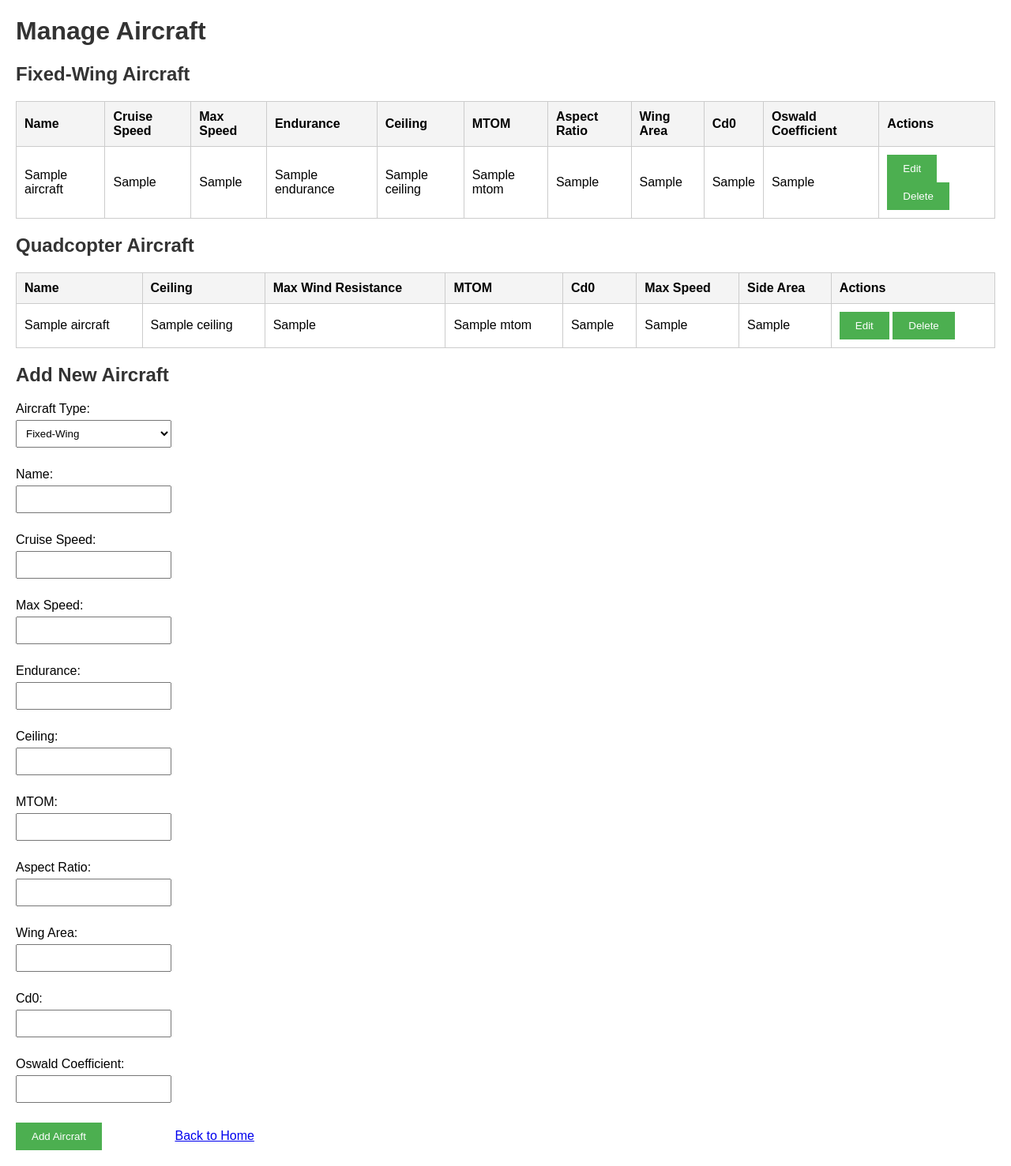
After one commit to Enclaveisbased/Estagio_ANAC_EMANUEL_CAMACHO, a Flask app: template templates/manage_aircraft.html in a window 1280 px wide. The commit adds this page. Shown: the whole page at 79% size. Run offline with Flask 3, Linux system fonts and the light colour scheme; the template is opened without the code that fills it: most values are stand-ins (such as "Sample title", 1, 10 or a date in 2020); parts of the project's set-up code (start-up, migrations or seed data) failed here and were passed over.

Commit message:
Path and Data management
Fixed the printed path on the map via more accurate equations for latitude/longitude deviations in relation to meters travelled. Added a page for data management, editing, deleting and adding, still in dev very broken nukes the data sheet

```diff
--- a/app.py
+++ b/app.py
@@ -1,24 +1,19 @@
 from flask import Flask, render_template, request, redirect, url_for, flash
-
 import pandas as pd
 import json
 import requests
-from geopy.distance import geodesic
+import numpy as np
 import Simmpy
-import numpy as np
-import Unitconversions as cf
-import Glidecharpy
-import Ballisticpy
-import matplotlib.pyplot as plt
-from mpl_toolkits.mplot3d import Axes3D
 
 app = Flask(__name__)
 app.secret_key = 'your_secret_key'  # For session management
 
-# Dummy data
 file_path = 'DATASHEET.xlsx'
-fixed_wing_df = pd.read_excel(file_path, sheet_name='fixed', header=None, names=['Name', 'Cruise speed', 'Max speed', 'Endurance', 'Ceiling', 'MTOM', 'Aspect Ratio', 'Wing Area', 'Cd0', 'Oswald Coefficient'])
-quadcopter_df = pd.read_excel(file_path, sheet_name='quad', header=None, names=['Name', 'Ceiling', 'Max Wind Resistance', 'MTOM', 'Cd0', 'Max speed', 'Side area'])
+fixed_wing_df = pd.read_excel(file_path, sheet_name='fixed', header=None, names=[
+    'Name', 'Cruise speed', 'Max speed', 'Endurance', 'Ceiling', 'MTOM',
+    'Aspect Ratio', 'Wing Area', 'Cd0', 'Oswald Coefficient'])
+quadcopter_df = pd.read_excel(file_path, sheet_name='quad', header=None, names=[
+    'Name', 'Ceiling', 'Max Wind Resistance', 'MTOM', 'Cd0', 'Max speed', 'Side area'])
 
 @app.route('/')
 def index():
@@ -175,7 +170,97 @@ def run_analysis():
     return render_template('results.html', finalv=finalv, falltime=falltime,
                            dxv=json.dumps(dxv), dyv=json.dumps(dyv), dzv=json.dumps(dzv),
                            initial_latitude=initial_latitude, initial_longitude=initial_longitude,
-                           final_latitude=final_latitude, final_longitude=final_longitude, distancetravelled=distancetravelled, final_kinetic_energy = final_kinetic_energy)
+                           final_latitude=final_latitude, final_longitude=final_longitude, distancetravelled=distancetravelled, final_kinetic_energy=final_kinetic_energy)
+
+@app.route('/manage_aircraft')
+def manage_aircraft():
+    return render_template('manage_aircraft.html',
+                           fixed_wing_list=fixed_wing_df.to_dict(orient='records'),
+                           quadcopter_list=quadcopter_df.to_dict(orient='records'))
+
+@app.route('/add_aircraft', methods=['POST'])
+def add_aircraft():
+    aircraft_type = request.form.get('aircraft_type')
+    aircraft_data = {
+        'Name': request.form.get('Name'),
+        'Cruise speed': request.form.get('Cruise speed'),
+        'Max speed': request.form.get('Max speed'),
+        'Endurance': request.form.get('Endurance'),
+        'Ceiling': request.form.get('Ceiling'),
+        'MTOM': request.form.get('MTOM'),
+        'Aspect Ratio': request.form.get('Aspect Ratio'),
+        'Wing Area': request.form.get('Wing Area'),
+        'Cd0': request.form.get('Cd0'),
+        'Oswald Coefficient': request.form.get('Oswald Coefficient'),
+        'Max Wind Resistance': request.form.get('Max Wind Resistance'),
+        'Side area': request.form.get('Side area')
+    }
+
+    global fixed_wing_df, quadcopter_df
+
+    if aircraft_type == 'fixed_wing':
+        new_row = pd.DataFrame([aircraft_data])
+        fixed_wing_df = pd.concat([fixed_wing_df, new_row], ignore_index=True)
+        fixed_wing_df.to_excel(file_path, sheet_name='fixed', index=False)
+    elif aircraft_type == 'quadcopter':
+        new_row = pd.DataFrame([aircraft_data])
+        quadcopter_df = pd.concat([quadcopter_df, new_row], ignore_index=True)
+        quadcopter_df.to_excel(file_path, sheet_name='quad', index=False)
+    else:
+        flash("Invalid aircraft type selected.", category='error')
+
+    return redirect(url_for('manage_aircraft'))
+
+@app.route('/edit_aircraft/<string:aircraft_type>/<int:index>', methods=['GET', 'POST'])
+def edit_aircraft(aircraft_type, index):
+    global fixed_wing_df, quadcopter_df
+
+    if request.method == 'POST':
+        updated_data = {k: v for k, v in request.form.items() if k not in ['aircraft_type', 'index']}
+
+        try:
+            if aircraft_type == 'fixed_wing':
+                for key, value in updated_data.items():
+                    fixed_wing_df.at[index, key] = value
+                fixed_wing_df.to_excel(file_path, sheet_name='fixed', index=False)
+            elif aircraft_type == 'quadcopter':
+                for key, value in updated_data.items():
+                    quadcopter_df.at[index, key] = value
+                quadcopter_df.to_excel(file_path, sheet_name='quad', index=False)
+            flash('Aircraft updated successfully!', 'success')
+        except Exception as e:
+            flash(f"An error occurred while updating the aircraft: {e}", 'error')
+
+        return redirect(url_for('manage_aircraft'))
+
+    # Prepare the data for rendering in the edit form
+    if aircraft_type == 'fixed_wing':
+        aircraft_data = fixed_wing_df.iloc[index].to_dict()
+    elif aircraft_type == 'quadcopter':
+        aircraft_data = quadcopter_df.iloc[index].to_dict()
+
+    return render_template('manage_aircraft.html',
+                           edit_mode=True,
+                           aircraft_type=aircraft_type,
+                           index=index,
+                           aircraft_data=aircraft_data,
+                           fixed_wing_list=fixed_wing_df.to_dict(orient='records'),
+                           quadcopter_list=quadcopter_df.to_dict(orient='records'))
+
+@app.route('/delete_aircraft/<string:aircraft_type>/<int:index>', methods=['POST'])
+def delete_aircraft(aircraft_type, index):
+    global fixed_wing_df, quadcopter_df
+
+    if aircraft_type == 'fixed_wing':
+        fixed_wing_df = fixed_wing_df.drop(index).reset_index(drop=True)
+        fixed_wing_df.to_excel(file_path, sheet_name='fixed', index=False)
+    elif aircraft_type == 'quadcopter':
+        quadcopter_df = quadcopter_df.drop(index).reset_index(drop=True)
+        quadcopter_df.to_excel(file_path, sheet_name='quad', index=False)
+    else:
+        flash("Invalid aircraft type selected.", category='error')
+
+    return redirect(url_for('manage_aircraft'))
 
 if __name__ == '__main__':
     app.run(debug=True)
--- /dev/null
+++ b/templates/manage_aircraft.html
@@ -0,0 +1,249 @@
+<!DOCTYPE html>
+<html lang="en">
+<head>
+    <meta charset="UTF-8">
+    <meta name="viewport" content="width=device-width, initial-scale=1.0">
+    <title>Manage Aircraft</title>
+    <style>
+        body {
+            font-family: Arial, sans-serif;
+            margin: 20px;
+        }
+        h1, h2 {
+            color: #333;
+        }
+        table {
+            width: 100%;
+            border-collapse: collapse;
+            margin-bottom: 20px;
+        }
+        table, th, td {
+            border: 1px solid #ccc;
+        }
+        th, td {
+            padding: 10px;
+            text-align: left;
+        }
+        th {
+            background-color: #f4f4f4;
+        }
+        form {
+            display: inline-block;
+        }
+        .form-group {
+            margin-bottom: 15px;
+        }
+        label {
+            display: block;
+            margin-bottom: 5px;
+        }
+        input[type="text"], select {
+            width: 100%;
+            padding: 8px;
+            box-sizing: border-box;
+            margin-bottom: 10px;
+        }
+        input[type="submit"], button {
+            background-color: #4CAF50;
+            color: white;
+            padding: 10px 20px;
+            border: none;
+            cursor: pointer;
+        }
+        input[type="submit"]:hover, button:hover {
+            background-color: #45a049;
+        }
+        .hidden {
+            display: none;
+        }
+    </style>
+</head>
+<body>
+    <h1>Manage Aircraft</h1>
+
+    <!-- Fixed-Wing Aircraft Section -->
+    <h2>Fixed-Wing Aircraft</h2>
+    <table>
+        <thead>
+            <tr>
+                <th>Name</th>
+                <th>Cruise Speed</th>
+                <th>Max Speed</th>
+                <th>Endurance</th>
+                <th>Ceiling</th>
+                <th>MTOM</th>
+                <th>Aspect Ratio</th>
+                <th>Wing Area</th>
+                <th>Cd0</th>
+                <th>Oswald Coefficient</th>
+                <th>Actions</th>
+            </tr>
+        </thead>
+        <tbody>
+            {% for aircraft in fixed_wing_list %}
+            <tr>
+                <td>{{ aircraft.Name }}</td>
+                <td>{{ aircraft['Cruise speed'] }}</td>
+                <td>{{ aircraft['Max speed'] }}</td>
+                <td>{{ aircraft.Endurance }}</td>
+                <td>{{ aircraft.Ceiling }}</td>
+                <td>{{ aircraft.MTOM }}</td>
+                <td>{{ aircraft['Aspect Ratio'] }}</td>
+                <td>{{ aircraft['Wing Area'] }}</td>
+                <td>{{ aircraft.Cd0 }}</td>
+                <td>{{ aircraft['Oswald Coefficient'] }}</td>
+                <td>
+                    <form action="{{ url_for('edit_aircraft', aircraft_type='fixed_wing', index=loop.index0) }}" method="post">
+                        <input type="submit" value="Edit">
+                    </form>
+                    <form action="{{ url_for('delete_aircraft', aircraft_type='fixed_wing', index=loop.index0) }}" method="post">
+                        <input type="submit" value="Delete">
+                    </form>
+                </td>
+            </tr>
+            {% endfor %}
+        </tbody>
+    </table>
+
+    <!-- Quadcopter Aircraft Section -->
+    <h2>Quadcopter Aircraft</h2>
+    <table>
+        <thead>
+            <tr>
+                <th>Name</th>
+                <th>Ceiling</th>
+                <th>Max Wind Resistance</th>
+                <th>MTOM</th>
+                <th>Cd0</th>
+                <th>Max Speed</th>
+                <th>Side Area</th>
+                <th>Actions</th>
+            </tr>
+        </thead>
+        <tbody>
+            {% for aircraft in quadcopter_list %}
+            <tr>
+                <td>{{ aircraft.Name }}</td>
+                <td>{{ aircraft.Ceiling }}</td>
+                <td>{{ aircraft['Max Wind Resistance'] }}</td>
+                <td>{{ aircraft.MTOM }}</td>
+                <td>{{ aircraft.Cd0 }}</td>
+                <td>{{ aircraft['Max speed'] }}</td>
+                <td>{{ aircraft['Side area'] }}</td>
+                <td>
+                    <form action="{{ url_for('edit_aircraft', aircraft_type='quadcopter', index=loop.index0) }}" method="post">
+                        <input type="submit" value="Edit">
+                    </form>
+                    <form action="{{ url_for('delete_aircraft', aircraft_type='quadcopter', index=loop.index0) }}" method="post">
+                        <input type="submit" value="Delete">
+                    </form>
+                </td>
+            </tr>
+            {% endfor %}
+        </tbody>
+    </table>
+
+    <!-- Add New Aircraft Section -->
+    <h2>Add New Aircraft</h2>
+    <form action="{{ url_for('add_aircraft') }}" method="post">
+        <div class="form-group">
+            <label for="aircraft_type">Aircraft Type:</label>
+            <select name="aircraft_type" id="aircraft_type" onchange="toggleFields()">
+                <option value="fixed_wing">Fixed-Wing</option>
+                <option value="quadcopter">Quadcopter</option>
+            </select>
+        </div>
+        <div class="form-group">
+            <label for="name">Name:</label>
+            <input type="text" name="Name" id="name" required>
+        </div>
+
+        <!-- Fixed-Wing Specific Fields -->
+        <div id="fixed-wing-fields" class="hidden">
+            <div class="form-group">
+                <label for="cruise_speed">Cruise Speed:</label>
+                <input type="text" name="Cruise speed" id="cruise_speed">
+            </div>
+            <div class="form-group">
+                <label for="max_speed">Max Speed:</label>
+                <input type="text" name="Max speed" id="max_speed">
+            </div>
+            <div class="form-group">
+                <label for="endurance">Endurance:</label>
+                <input type="text" name="Endurance" id="endurance">
+            </div>
+            <div class="form-group">
+                <label for="ceiling">Ceiling:</label>
+                <input type="text" name="Ceiling" id="ceiling">
+            </div>
+            <div class="form-group">
+                <label for="mtom">MTOM:</label>
+                <input type="text" name="MTOM" id="mtom">
+            </div>
+            <div class="form-group">
+                <label for="aspect_ratio">Aspect Ratio:</label>
+                <input type="text" name="Aspect Ratio" id="aspect_ratio">
+            </div>
+            <div class="form-group">
+                <label for="wing_area">Wing Area:</label>
+                <input type="text" name="Wing Area" id="wing_area">
+            </div>
+            <div class="form-group">
+                <label for="cd0">Cd0:</label>
+                <input type="text" name="Cd0" id="cd0">
+            </div>
+            <div class="form-group">
+                <label for="oswald">Oswald Coefficient:</label>
+                <input type="text" name="Oswald Coefficient" id="oswald">
+            </div>
+        </div>
+
+        <!-- Quadcopter Specific Fields -->
+        <div id="quadcopter-fields" class="hidden">
+            <div class="form-group">
+                <label for="max_wind_resistance">Max Wind Resistance:</label>
+                <input type="text" name="Max Wind Resistance" id="max_wind_resistance">
+            </div>
+            <div class="form-group">
+                <label for="side_area">Side Area:</label>
+                <input type="text" name="Side area" id="side_area">
+            </div>
+        </div>
+
+        <input type="submit" value="Add Aircraft">
+    </form>
+
+    <!-- Edit Aircraft Section (conditionally rendered) -->
+    {% if edit_mode %}
+        <h2>Edit Aircraft</h2>
+        <form method="POST" action="{{ url_for('edit_aircraft', aircraft_type=aircraft_type, index=index) }}">
+            <input type="hidden" name="aircraft_type" value="{{ aircraft_type }}">
+            <input type="hidden" name="index" value="{{ index }}">
+
+            {% for key, value in aircraft_data.items() %}
+                <div class="form-group">
+                    <label for="{{ key }}">{{ key }}:</label>
+                    <input type="text" id="{{ key }}" name="{{ key }}" value="{{ value }}">
+                </div>
+            {% endfor %}
+
+            <button type="submit">Save Changes</button>
+        </form>
+    {% endif %}
+
+
+
+    <a href="{{ url_for('index') }}">Back to Home</a>
+
+    <script>
+        function toggleFields() {
+            const aircraftType = document.getElementById('aircraft_type').value;
+            document.getElementById('fixed-wing-fields').classList.toggle('hidden', aircraftType !== 'fixed_wing');
+            document.getElementById('quadcopter-fields').classList.toggle('hidden', aircraftType !== 'quadcopter');
+        }
+
+        // Initial call to set correct visibility on page load
+        toggleFields();
+    </script>
+</body>
+</html>
```
Also changed, not shown: templates/index.html (+27 -0 lines), templates/results.html (+15 -7 lines).
